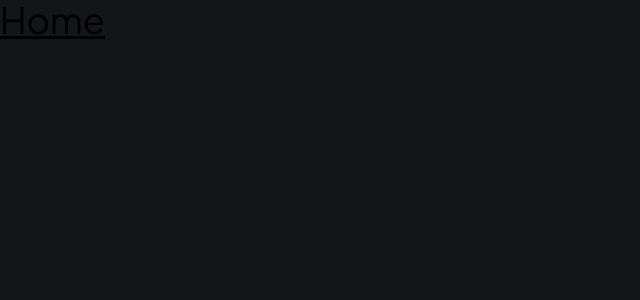
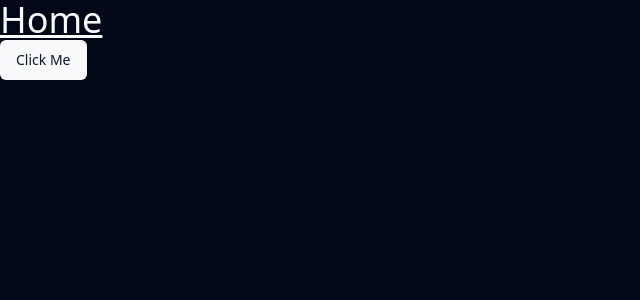
Before and after one commit to rody-huancas/patient-managment-system-nextjs, a Next.js app: page / in a window 1280 px wide. Shown: the top 300 px of the page, without its empty margins (0-640 px from the left). Built offline with nearby package versions, Linux system fonts and the light colour scheme.

Commit message:
Feat: shadcn

```diff
--- a/app/globals.css
+++ b/app/globals.css
@@ -2,349 +2,68 @@
 @tailwind components;
 @tailwind utilities;
 
-/* ========================================== TAILWIND STYLES */
 @layer base {
-  /* Remove scrollbar */
-  .remove-scrollbar::-webkit-scrollbar {
-    width: 0px;
-    height: 0px;
-    border-radius: 0px;
+  :root {
+    --background: 0 0% 100%;
+    --foreground: 222.2 84% 4.9%;
+    --card: 0 0% 100%;
+    --card-foreground: 222.2 84% 4.9%;
+    --popover: 0 0% 100%;
+    --popover-foreground: 222.2 84% 4.9%;
+    --primary: 222.2 47.4% 11.2%;
+    --primary-foreground: 210 40% 98%;
+    --secondary: 210 40% 96.1%;
+    --secondary-foreground: 222.2 47.4% 11.2%;
+    --muted: 210 40% 96.1%;
+    --muted-foreground: 215.4 16.3% 46.9%;
+    --accent: 210 40% 96.1%;
+    --accent-foreground: 222.2 47.4% 11.2%;
+    --destructive: 0 84.2% 60.2%;
+    --destructive-foreground: 210 40% 98%;
+    --border: 214.3 31.8% 91.4%;
+    --input: 214.3 31.8% 91.4%;
+    --ring: 222.2 84% 4.9%;
+    --radius: 0.5rem;
+    --chart-1: 12 76% 61%;
+    --chart-2: 173 58% 39%;
+    --chart-3: 197 37% 24%;
+    --chart-4: 43 74% 66%;
+    --chart-5: 27 87% 67%;
   }
 
-  .remove-scrollbar::-webkit-scrollbar-track {
-    background: transparent;
-  }
-
-  .remove-scrollbar::-webkit-scrollbar-thumb {
-    background: transparent;
-    border-radius: 0px;
-  }
-
-  .remove-scrollbar::-webkit-scrollbar-thumb:hover {
-    /* background: #1e2238; */
-    background: transparent;
+  .dark {
+    --background: 222.2 84% 4.9%;
+    --foreground: 210 40% 98%;
+    --card: 222.2 84% 4.9%;
+    --card-foreground: 210 40% 98%;
+    --popover: 222.2 84% 4.9%;
+    --popover-foreground: 210 40% 98%;
+    --primary: 210 40% 98%;
+    --primary-foreground: 222.2 47.4% 11.2%;
+    --secondary: 217.2 32.6% 17.5%;
+    --secondary-foreground: 210 40% 98%;
+    --muted: 217.2 32.6% 17.5%;
+    --muted-foreground: 215 20.2% 65.1%;
+    --accent: 217.2 32.6% 17.5%;
+    --accent-foreground: 210 40% 98%;
+    --destructive: 0 62.8% 30.6%;
+    --destructive-foreground: 210 40% 98%;
+    --border: 217.2 32.6% 17.5%;
+    --input: 217.2 32.6% 17.5%;
+    --ring: 212.7 26.8% 83.9%;
+    --chart-1: 220 70% 50%;
+    --chart-2: 160 60% 45%;
+    --chart-3: 30 80% 55%;
+    --chart-4: 280 65% 60%;
+    --chart-5: 340 75% 55%;
   }
 }
 
-@layer utilities {
-  /* ===== UTILITIES */
-  .sidebar {
-    @apply remove-scrollbar w-full max-w-72 flex-col overflow-auto bg-black-800 px-7 py-10;
+@layer base {
+  * {
+    @apply border-border;
   }
-
-  .left-sidebar {
-    @apply hidden lg:flex;
-  }
-
-  .right-sidebar {
-    @apply hidden xl:flex;
-  }
-
-  .clip-text {
-    @apply bg-clip-text text-transparent;
-  }
-
-  .bg-image {
-    @apply bg-black-900 bg-light-rays bg-cover bg-no-repeat;
-  }
-
-  .header {
-    @apply text-32-bold md:text-36-bold;
-  }
-
-  .sub-header {
-    @apply text-18-bold md:text-24-bold;
-  }
-
-  .container {
-    @apply relative flex-1 overflow-y-auto px-[5%];
-  }
-
-  .sub-container {
-    @apply mx-auto flex size-full flex-col py-10;
-  }
-
-  .side-img {
-    @apply hidden h-full object-cover md:block;
-  }
-
-  .copyright {
-    @apply text-14-regular justify-items-end text-center text-dark-600 xl:text-left;
-  }
-
-  /* ==== SUCCESS */
-  .success-img {
-    @apply m-auto flex flex-1 flex-col items-center justify-between gap-10 py-10;
-  }
-
-  .request-details {
-    @apply flex w-full flex-col items-center gap-8 border-y-2 border-dark-400 py-8 md:w-fit md:flex-row;
-  }
-
-  /* ===== ADMIN */
-  .admin-header {
-    @apply sticky top-3 z-20 mx-3 flex items-center justify-between rounded-2xl bg-dark-200 px-[5%] py-5 shadow-lg xl:px-12;
-  }
-
-  .admin-main {
-    @apply flex flex-col items-center space-y-6 px-[5%] pb-12 xl:space-y-12 xl:px-12;
-  }
-
-  .admin-stat {
-    @apply flex w-full flex-col justify-between gap-5 sm:flex-row xl:gap-10;
-  }
-
-  /* ==== FORM */
-  .radio-group {
-    @apply flex h-full flex-1 items-center gap-2 rounded-md border border-dashed border-dark-500 bg-dark-400 p-3;
-  }
-
-  .checkbox-label {
-    @apply cursor-pointer text-sm font-medium text-dark-700 peer-disabled:cursor-not-allowed peer-disabled:opacity-70 md:leading-none;
-  }
-
-  /* ==== File Upload */
-  .file-upload {
-    @apply text-12-regular flex cursor-pointer  flex-col items-center justify-center gap-3 rounded-md border border-dashed border-dark-500 bg-dark-400 p-5;
-  }
-
-  .file-upload_label {
-    @apply flex flex-col justify-center gap-2 text-center text-dark-600;
-  }
-
-  /* ==== Stat Card */
-  .stat-card {
-    @apply flex flex-1 flex-col gap-6 rounded-2xl bg-cover p-6 shadow-lg;
-  }
-
-  /* ==== Status Badge */
-  .status-badge {
-    @apply flex w-fit items-center gap-2 rounded-full px-4 py-2;
-  }
-
-  /* Data Table */
-  .data-table {
-    @apply z-10 w-full overflow-hidden rounded-lg border border-dark-400 shadow-lg;
-  }
-
-  .table-actions {
-    @apply flex w-full items-center justify-between space-x-2 p-4;
-  }
-
-  /* ===== ALIGNMENTS */
-  .flex-center {
-    @apply flex items-center justify-center;
-  }
-
-  .flex-between {
-    @apply flex items-center justify-between;
-  }
-
-  /* ===== TYPOGRAPHY */
-  .text-36-bold {
-    @apply text-[36px] leading-[40px] font-bold;
-  }
-
-  .text-24-bold {
-    @apply text-[24px] leading-[28px] font-bold;
-  }
-
-  .text-32-bold {
-    @apply text-[32px] leading-[36px] font-bold;
-  }
-
-  .text-18-bold {
-    @apply text-[18px] leading-[24px] font-bold;
-  }
-
-  .text-16-semibold {
-    @apply text-[16px] leading-[20px] font-semibold;
-  }
-
-  .text-16-regular {
-    @apply text-[16px] leading-[20px] font-normal;
-  }
-
-  .text-14-medium {
-    @apply text-[14px] leading-[18px] font-medium;
-  }
-
-  .text-14-regular {
-    @apply text-[14px] leading-[18px] font-normal;
-  }
-
-  .text-12-regular {
-    @apply text-[12px] leading-[16px] font-normal;
-  }
-
-  .text-12-semibold {
-    @apply text-[12px] leading-[16px] font-semibold;
-  }
-
-  /* =====  SHADCN OVERRIDES */
-  .shad-primary-btn {
-    @apply bg-green-500 text-white !important;
-  }
-
-  .shad-danger-btn {
-    @apply bg-red-700 text-white !important;
-  }
-
-  .shad-gray-btn {
-    @apply border border-dark-500 cursor-pointer bg-dark-400 text-white !important;
-  }
-
-  .shad-input-label {
-    @apply text-14-medium text-dark-700 !important;
-  }
-
-  .shad-input {
-    @apply bg-dark-400 placeholder:text-dark-600 border-dark-500 h-11 focus-visible:ring-0 focus-visible:ring-offset-0 !important;
-  }
-
-  .shad-input-icon {
-    @apply bg-dark-400 placeholder:text-dark-600 border-dark-500 h-11 focus-visible:ring-0 focus-visible:ring-offset-0 !important;
-  }
-
-  .shad-textArea {
-    @apply bg-dark-400 placeholder:text-dark-600 border-dark-500 focus-visible:ring-0 focus-visible:ring-offset-0 !important;
-  }
-
-  .shad-combobox-item {
-    @apply data-[disabled=true]:pointer-events-none data-[disabled=true]:opacity-50 !important;
-  }
-
-  .shad-combobox-trigger {
-    @apply h-11 !important;
-  }
-
-  .shad-select-trigger {
-    @apply bg-dark-400  placeholder:text-dark-600 border-dark-500 h-11 focus:ring-0 focus:ring-offset-0 !important;
-  }
-
-  .shad-select-content {
-    @apply bg-dark-400 border-dark-500 !important;
-  }
-
-  .shad-dialog {
-    @apply bg-dark-400 border-dark-500 !important;
-  }
-
-  .shad-dialog button {
-    @apply focus:ring-0 focus:ring-offset-0 focus-visible:border-none focus-visible:outline-none focus-visible:ring-transparent focus-visible:ring-offset-0 !important;
-  }
-
-  .shad-error {
-    @apply text-red-400 !important;
-  }
-
-  .shad-table {
-    @apply rounded-lg overflow-hidden !important;
-  }
-
-  .shad-table-row-header {
-    @apply border-b border-dark-400 text-light-200 hover:bg-transparent !important;
-  }
-
-  .shad-table-row {
-    @apply border-b border-dark-400 text-light-200 !important;
-  }
-
-  .shad-otp {
-    @apply w-full flex justify-between !important;
-  }
-
-  .shad-otp-slot {
-    @apply text-36-bold justify-center flex border border-dark-500 rounded-lg size-16 gap-4 !important;
-  }
-
-  .shad-alert-dialog {
-    @apply space-y-5 bg-dark-400 border-dark-500 outline-none !important;
-  }
-
-  .shad-sheet-content button {
-    @apply top-2 focus:ring-0 focus:ring-offset-0 focus-visible:border-none focus-visible:outline-none focus-visible:ring-transparent focus-visible:ring-offset-0 !important;
-  }
-
-  /* =====  REACT PHONE NUMBER INPUT OVERRIDES */
-  .input-phone {
-    @apply mt-2 h-11 rounded-md px-3 text-sm border bg-dark-400 placeholder:text-dark-600 border-dark-500 !important;
-  }
-
-  /* =====  REACT DATE PICKER OVERRIDES */
-  .date-picker {
-    @apply overflow-hidden border-transparent w-full placeholder:text-dark-600  h-11 text-14-medium rounded-md px-3 outline-none !important;
+  body {
+    @apply bg-background text-foreground;
   }
 }
-
-/* =====  REACT-DATEPICKER OVERRIDES */
-.react-datepicker-wrapper.date-picker {
-  display: flex;
-  align-items: center;
-}
-
-.react-datepicker,
-.react-datepicker__time,
-.react-datepicker__header,
-.react-datepicker__current-month,
-.react-datepicker__day-name,
-.react-datepicker__day,
-.react-datepicker-time__header {
-  background-color: #1a1d21 !important;
-  border-color: #363a3d !important;
-  color: #abb8c4 !important;
-}
-
-.react-datepicker__current-month,
-.react-datepicker__day-name,
-.react-datepicker-time__header {
-  color: #ffffff !important;
-}
-
-.react-datepicker__triangle {
-  fill: #1a1d21 !important;
-  color: #1a1d21 !important;
-  stroke: #1a1d21 !important;
-}
-
-.react-datepicker__time-list-item:hover {
-  background-color: #363a3d !important;
-}
-
-.react-datepicker__input-container input {
-  background-color: #1a1d21 !important;
-  width: 100%;
-  outline: none;
-}
-
-.react-datepicker__day--selected {
-  background-color: #24ae7c !important;
-  color: #ffffff !important;
-  border-radius: 4px;
-}
-
-.react-datepicker__time-list-item--selected {
-  background-color: #24ae7c !important;
-}
-
-.react-datepicker__time-container {
-  border-left: 1px solid #363a3d !important;
-}
-
-.react-datepicker__time-list-item {
-  display: flex !important;
-  align-items: center !important;
-}
-
-/* =====  REACT PHONE NUMBER INPUT OVERRIDES */
-.PhoneInputInput {
-  outline: none;
-  margin-left: 4px;
-  background: #1a1d21;
-  font-size: 14px;
-  font-weight: 500;
-}
-
-.PhoneInputInput::placeholder {
-  color: #1a1d21;
-}
--- a/app/layout.tsx
+++ b/app/layout.tsx
@@ -2,6 +2,7 @@
 import { Plus_Jakarta_Sans } from "next/font/google";
 
 import { cn } from "@/lib/utils";
+import { ThemeProvider } from "@/components/theme-provider";
 
 import "./globals.css";
 
@@ -19,8 +20,18 @@
 export default function RootLayout({ children }: Readonly<{ children: React.ReactNode }>) {
   return (
     <html lang="en">
-      <body className={cn("min-h-screen bg-dark-300 font-sans antialiased", fontSans.variable)}>
-        {children}
+      <body
+        className={cn(
+          "min-h-screen bg-dark-300 font-sans antialiased",
+          fontSans.variable
+        )}
+      >
+        <ThemeProvider
+          attribute="class"
+          defaultTheme="dark"
+        >
+          {children}
+        </ThemeProvider>
       </body>
     </html>
   );
--- a/app/page.tsx
+++ b/app/page.tsx
@@ -1,7 +1,10 @@
+import { Button } from "@/components/ui/button";
+
 export default function page() {
   return (
     <div>
       <h1 className="text-4xl underline">Home</h1>
+      <Button>Click Me</Button>
     </div>
   )
 }
--- /dev/null
+++ b/components/theme-provider.tsx
@@ -0,0 +1,9 @@
+"use client";
+
+import * as React from "react";
+import { ThemeProvider as NextThemesProvider } from "next-themes";
+import { type ThemeProviderProps } from "next-themes/dist/types";
+
+export function ThemeProvider({ children, ...props }: ThemeProviderProps) {
+  return <NextThemesProvider {...props}>{children}</NextThemesProvider>;
+}
--- /dev/null
+++ b/components/ui/button.tsx
@@ -0,0 +1,56 @@
+import * as React from "react"
+import { Slot } from "@radix-ui/react-slot"
+import { cva, type VariantProps } from "class-variance-authority"
+
+import { cn } from "@/lib/utils"
+
+const buttonVariants = cva(
+  "inline-flex items-center justify-center whitespace-nowrap rounded-md text-sm font-medium ring-offset-background transition-colors focus-visible:outline-none focus-visible:ring-2 focus-visible:ring-ring focus-visible:ring-offset-2 disabled:pointer-events-none disabled:opacity-50",
+  {
+    variants: {
+      variant: {
+        default: "bg-primary text-primary-foreground hover:bg-primary/90",
+        destructive:
+          "bg-destructive text-destructive-foreground hover:bg-destructive/90",
+        outline:
+          "border border-input bg-background hover:bg-accent hover:text-accent-foreground",
+        secondary:
+          "bg-secondary text-secondary-foreground hover:bg-secondary/80",
+        ghost: "hover:bg-accent hover:text-accent-foreground",
+        link: "text-primary underline-offset-4 hover:underline",
+      },
+      size: {
+        default: "h-10 px-4 py-2",
+        sm: "h-9 rounded-md px-3",
+        lg: "h-11 rounded-md px-8",
+        icon: "h-10 w-10",
+      },
+    },
+    defaultVariants: {
+      variant: "default",
+      size: "default",
+    },
+  }
+)
+
+export interface ButtonProps
+  extends React.ButtonHTMLAttributes<HTMLButtonElement>,
+    VariantProps<typeof buttonVariants> {
+  asChild?: boolean
+}
+
+const Button = React.forwardRef<HTMLButtonElement, ButtonProps>(
+  ({ className, variant, size, asChild = false, ...props }, ref) => {
+    const Comp = asChild ? Slot : "button"
+    return (
+      <Comp
+        className={cn(buttonVariants({ variant, size, className }))}
+        ref={ref}
+        {...props}
+      />
+    )
+  }
+)
+Button.displayName = "Button"
+
+export { Button, buttonVariants }
--- a/package.json
+++ b/package.json
@@ -9,8 +9,12 @@
     "lint": "next lint"
   },
   "dependencies": {
+    "@radix-ui/react-slot": "^1.1.0",
+    "class-variance-authority": "^0.7.0",
     "clsx": "^2.1.1",
+    "lucide-react": "^0.436.0",
     "next": "14.2.7",
+    "next-themes": "^0.3.0",
     "react": "^18",
     "react-dom": "^18",
     "tailwind-merge": "^2.5.2",
--- a/tailwind.config.ts
+++ b/tailwind.config.ts
@@ -1,15 +1,13 @@
-import type { Config } from "tailwindcss";
-
-const { fontFamily } = require("tailwindcss/defaultTheme");
+import type { Config } from "tailwindcss"
 
 const config = {
   darkMode: ["class"],
   content: [
-    "./pages/**/*.{ts,tsx}",
-    "./components/**/*.{ts,tsx}",
-    "./app/**/*.{ts,tsx}",
-    "./src/**/*.{ts,tsx}",
-  ],
+    './pages/**/*.{ts,tsx}',
+    './components/**/*.{ts,tsx}',
+    './app/**/*.{ts,tsx}',
+    './src/**/*.{ts,tsx}',
+	],
   prefix: "",
   theme: {
     container: {
@@ -21,38 +19,44 @@
     },
     extend: {
       colors: {
-        green: {
-          500: "#24AE7C",
-          600: "#0D2A1F",
+        border: "hsl(var(--border))",
+        input: "hsl(var(--input))",
+        ring: "hsl(var(--ring))",
+        background: "hsl(var(--background))",
+        foreground: "hsl(var(--foreground))",
+        primary: {
+          DEFAULT: "hsl(var(--primary))",
+          foreground: "hsl(var(--primary-foreground))",
         },
-        blue: {
-          500: "#79B5EC",
-          600: "#152432",
+        secondary: {
+          DEFAULT: "hsl(var(--secondary))",
+          foreground: "hsl(var(--secondary-foreground))",
         },
-        red: {
-          500: "#F37877",
-          600: "#3E1716",
-          700: "#F24E43",
+        destructive: {
+          DEFAULT: "hsl(var(--destructive))",
+          foreground: "hsl(var(--destructive-foreground))",
         },
-        light: {
-          200: "#E8E9E9",
+        muted: {
+          DEFAULT: "hsl(var(--muted))",
+          foreground: "hsl(var(--muted-foreground))",
         },
-        dark: {
-          200: "#0D0F10",
-          300: "#131619",
-          400: "#1A1D21",
-          500: "#363A3D",
-          600: "#76828D",
-          700: "#ABB8C4",
+        accent: {
+          DEFAULT: "hsl(var(--accent))",
+          foreground: "hsl(var(--accent-foreground))",
+        },
+        popover: {
+          DEFAULT: "hsl(var(--popover))",
+          foreground: "hsl(var(--popover-foreground))",
+        },
+        card: {
+          DEFAULT: "hsl(var(--card))",
+          foreground: "hsl(var(--card-foreground))",
         },
       },
-      fontFamily: {
-        sans: ["var(--font-sans)", ...fontFamily.sans],
-      },
-      backgroundImage: {
-        appointments: "url('/assets/images/appointments-bg.png')",
-        pending: "url('/assets/images/pending-bg.png')",
-        cancelled: "url('/assets/images/cancelled-bg.png')",
+      borderRadius: {
+        lg: "var(--radius)",
+        md: "calc(var(--radius) - 2px)",
+        sm: "calc(var(--radius) - 4px)",
       },
       keyframes: {
         "accordion-down": {
@@ -63,19 +67,14 @@
           from: { height: "var(--radix-accordion-content-height)" },
           to: { height: "0" },
         },
-        "caret-blink": {
-          "0%,70%,100%": { opacity: "1" },
-          "20%,50%": { opacity: "0" },
-        },
       },
       animation: {
         "accordion-down": "accordion-down 0.2s ease-out",
         "accordion-up": "accordion-up 0.2s ease-out",
-        "caret-blink": "caret-blink 1.25s ease-out infinite",
       },
     },
   },
   plugins: [require("tailwindcss-animate")],
-} satisfies Config;
+} satisfies Config
 
-export default config;
+export default config
```
Also changed, not shown: components.json (added), 1 other file (tests, documents, lock files or other folders).
